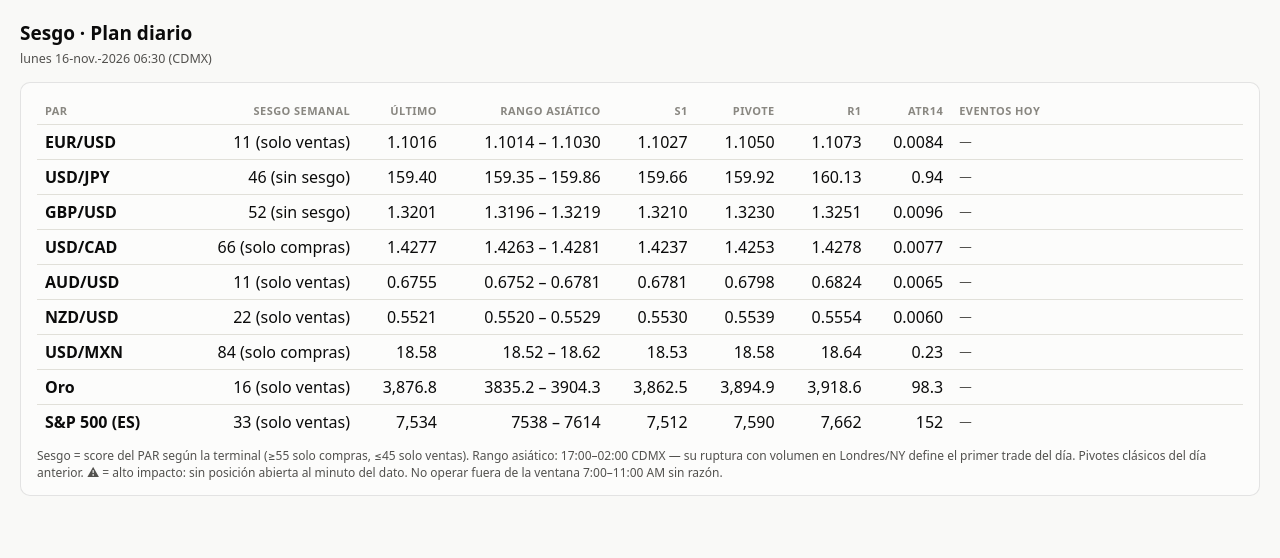
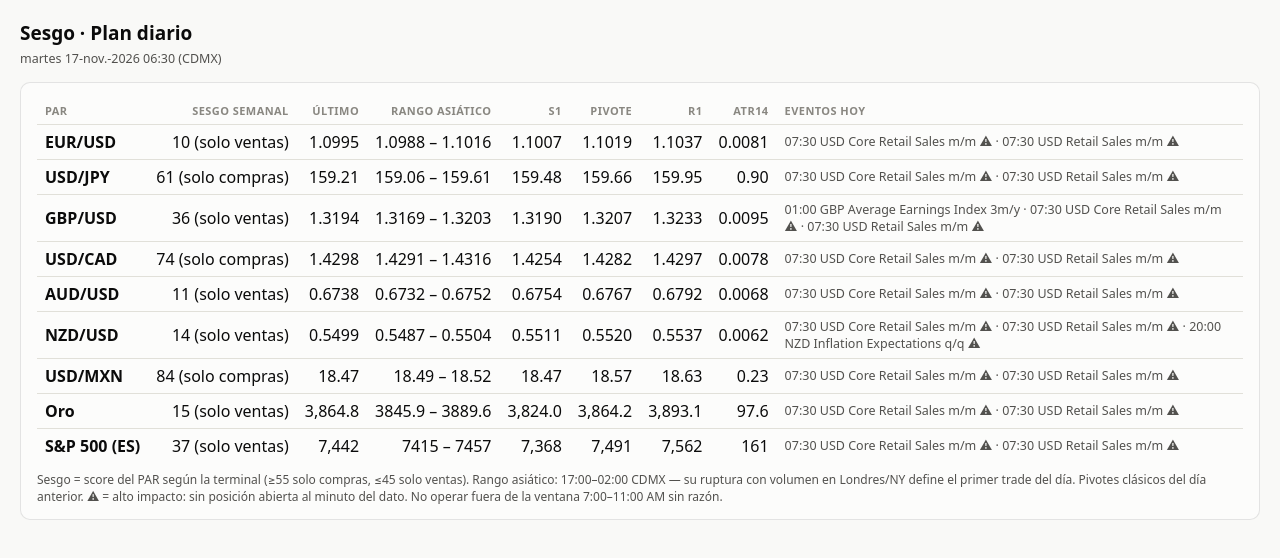
Before and after one commit to defoe-ui/sesgo-dashboard, a plain HTML site: page plan.html in a window 1280 px wide. Drawn offline with Linux system fonts and the light colour scheme.

Commit message:
auto-publicacion

```diff
--- a/plan.html
+++ b/plan.html
@@ -28,27 +28,27 @@ td.ev{text-align:left;white-space:normal;min-width:220px;color:var(--ink2);font-
 .leyenda{font-size:12px;color:var(--ink2);margin-top:8px}
 </style>
 <h1>Sesgo · Plan diario</h1>
-<div class="sub">lunes 16-nov.-2026 06:30 (CDMX)</div>
+<div class="sub">martes 17-nov.-2026 06:30 (CDMX)</div>
 <div class="card"><table>
 <tr><th>Par</th><th>Sesgo semanal</th><th>Último</th><th>Rango asiático</th>
-<th>S1</th><th>Pivote</th><th>R1</th><th>ATR14</th><th>Eventos hoy</th></tr><tr><td class='act'>EUR/USD</td><td>11 (solo ventas)</td><td>1.1016</td><td>1.1014 – 1.1030</td>
-    <td>1.1027</td><td>1.1050</td><td>1.1073</td><td>0.0084</td><td class='ev'>—</td></tr>
-<tr><td class='act'>USD/JPY</td><td>46 (sin sesgo)</td><td>159.40</td><td>159.35 – 159.86</td>
-    <td>159.66</td><td>159.92</td><td>160.13</td><td>0.94</td><td class='ev'>—</td></tr>
-<tr><td class='act'>GBP/USD</td><td>52 (sin sesgo)</td><td>1.3201</td><td>1.3196 – 1.3219</td>
-    <td>1.3210</td><td>1.3230</td><td>1.3251</td><td>0.0096</td><td class='ev'>—</td></tr>
-<tr><td class='act'>USD/CAD</td><td>66 (solo compras)</td><td>1.4277</td><td>1.4263 – 1.4281</td>
-    <td>1.4237</td><td>1.4253</td><td>1.4278</td><td>0.0077</td><td class='ev'>—</td></tr>
-<tr><td class='act'>AUD/USD</td><td>11 (solo ventas)</td><td>0.6755</td><td>0.6752 – 0.6781</td>
-    <td>0.6781</td><td>0.6798</td><td>0.6824</td><td>0.0065</td><td class='ev'>—</td></tr>
-<tr><td class='act'>NZD/USD</td><td>22 (solo ventas)</td><td>0.5521</td><td>0.5520 – 0.5529</td>
-    <td>0.5530</td><td>0.5539</td><td>0.5554</td><td>0.0060</td><td class='ev'>—</td></tr>
-<tr><td class='act'>USD/MXN</td><td>84 (solo compras)</td><td>18.58</td><td>18.52 – 18.62</td>
-    <td>18.53</td><td>18.58</td><td>18.64</td><td>0.23</td><td class='ev'>—</td></tr>
-<tr><td class='act'>Oro</td><td>16 (solo ventas)</td><td>3,876.8</td><td>3835.2 – 3904.3</td>
-    <td>3,862.5</td><td>3,894.9</td><td>3,918.6</td><td>98.3</td><td class='ev'>—</td></tr>
-<tr><td class='act'>S&P 500 (ES)</td><td>33 (solo ventas)</td><td>7,534</td><td>7538 – 7614</td>
-    <td>7,512</td><td>7,590</td><td>7,662</td><td>152</td><td class='ev'>—</td></tr></table>
+<th>S1</th><th>Pivote</th><th>R1</th><th>ATR14</th><th>Eventos hoy</th></tr><tr><td class='act'>EUR/USD</td><td>10 (solo ventas)</td><td>1.0995</td><td>1.0988 – 1.1016</td>
+    <td>1.1007</td><td>1.1019</td><td>1.1037</td><td>0.0081</td><td class='ev'>07:30 USD Core Retail Sales m/m ⚠ · 07:30 USD Retail Sales m/m ⚠</td></tr>
+<tr><td class='act'>USD/JPY</td><td>61 (solo compras)</td><td>159.21</td><td>159.06 – 159.61</td>
+    <td>159.48</td><td>159.66</td><td>159.95</td><td>0.90</td><td class='ev'>07:30 USD Core Retail Sales m/m ⚠ · 07:30 USD Retail Sales m/m ⚠</td></tr>
+<tr><td class='act'>GBP/USD</td><td>36 (solo ventas)</td><td>1.3194</td><td>1.3169 – 1.3203</td>
+    <td>1.3190</td><td>1.3207</td><td>1.3233</td><td>0.0095</td><td class='ev'>01:00 GBP Average Earnings Index 3m/y · 07:30 USD Core Retail Sales m/m ⚠ · 07:30 USD Retail Sales m/m ⚠</td></tr>
+<tr><td class='act'>USD/CAD</td><td>74 (solo compras)</td><td>1.4298</td><td>1.4291 – 1.4316</td>
+    <td>1.4254</td><td>1.4282</td><td>1.4297</td><td>0.0078</td><td class='ev'>07:30 USD Core Retail Sales m/m ⚠ · 07:30 USD Retail Sales m/m ⚠</td></tr>
+<tr><td class='act'>AUD/USD</td><td>11 (solo ventas)</td><td>0.6738</td><td>0.6732 – 0.6752</td>
+    <td>0.6754</td><td>0.6767</td><td>0.6792</td><td>0.0068</td><td class='ev'>07:30 USD Core Retail Sales m/m ⚠ · 07:30 USD Retail Sales m/m ⚠</td></tr>
+<tr><td class='act'>NZD/USD</td><td>14 (solo ventas)</td><td>0.5499</td><td>0.5487 – 0.5504</td>
+    <td>0.5511</td><td>0.5520</td><td>0.5537</td><td>0.0062</td><td class='ev'>07:30 USD Core Retail Sales m/m ⚠ · 07:30 USD Retail Sales m/m ⚠ · 20:00 NZD Inflation Expectations q/q ⚠</td></tr>
+<tr><td class='act'>USD/MXN</td><td>84 (solo compras)</td><td>18.47</td><td>18.49 – 18.52</td>
+    <td>18.47</td><td>18.57</td><td>18.63</td><td>0.23</td><td class='ev'>07:30 USD Core Retail Sales m/m ⚠ · 07:30 USD Retail Sales m/m ⚠</td></tr>
+<tr><td class='act'>Oro</td><td>15 (solo ventas)</td><td>3,864.8</td><td>3845.9 – 3889.6</td>
+    <td>3,824.0</td><td>3,864.2</td><td>3,893.1</td><td>97.6</td><td class='ev'>07:30 USD Core Retail Sales m/m ⚠ · 07:30 USD Retail Sales m/m ⚠</td></tr>
+<tr><td class='act'>S&P 500 (ES)</td><td>37 (solo ventas)</td><td>7,442</td><td>7415 – 7457</td>
+    <td>7,368</td><td>7,491</td><td>7,562</td><td>161</td><td class='ev'>07:30 USD Core Retail Sales m/m ⚠ · 07:30 USD Retail Sales m/m ⚠</td></tr></table>
 <div class="leyenda">Sesgo = score del PAR según la terminal (&ge;55 solo compras,
 &le;45 solo ventas). Rango asiático: 17:00–02:00 CDMX — su ruptura con volumen en
 Londres/NY define el primer trade del día. Pivotes clásicos del día anterior.
```
